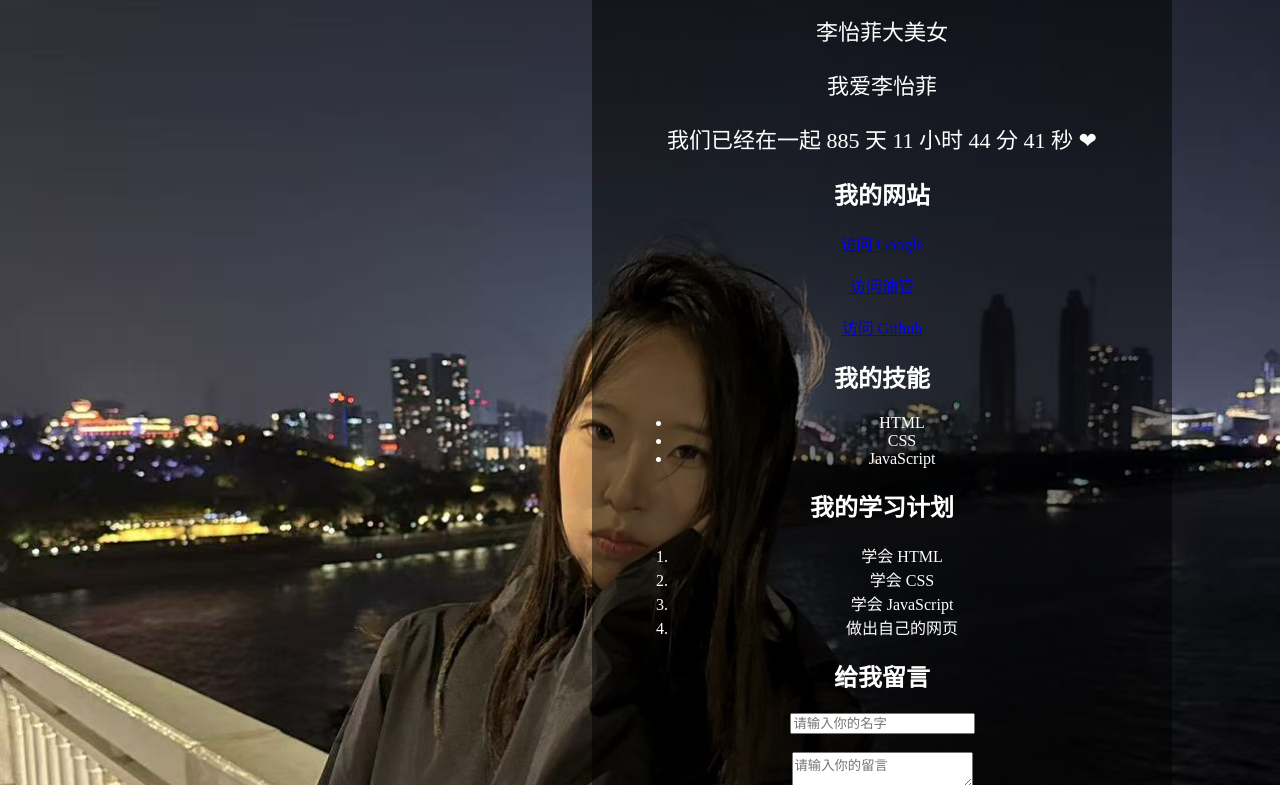
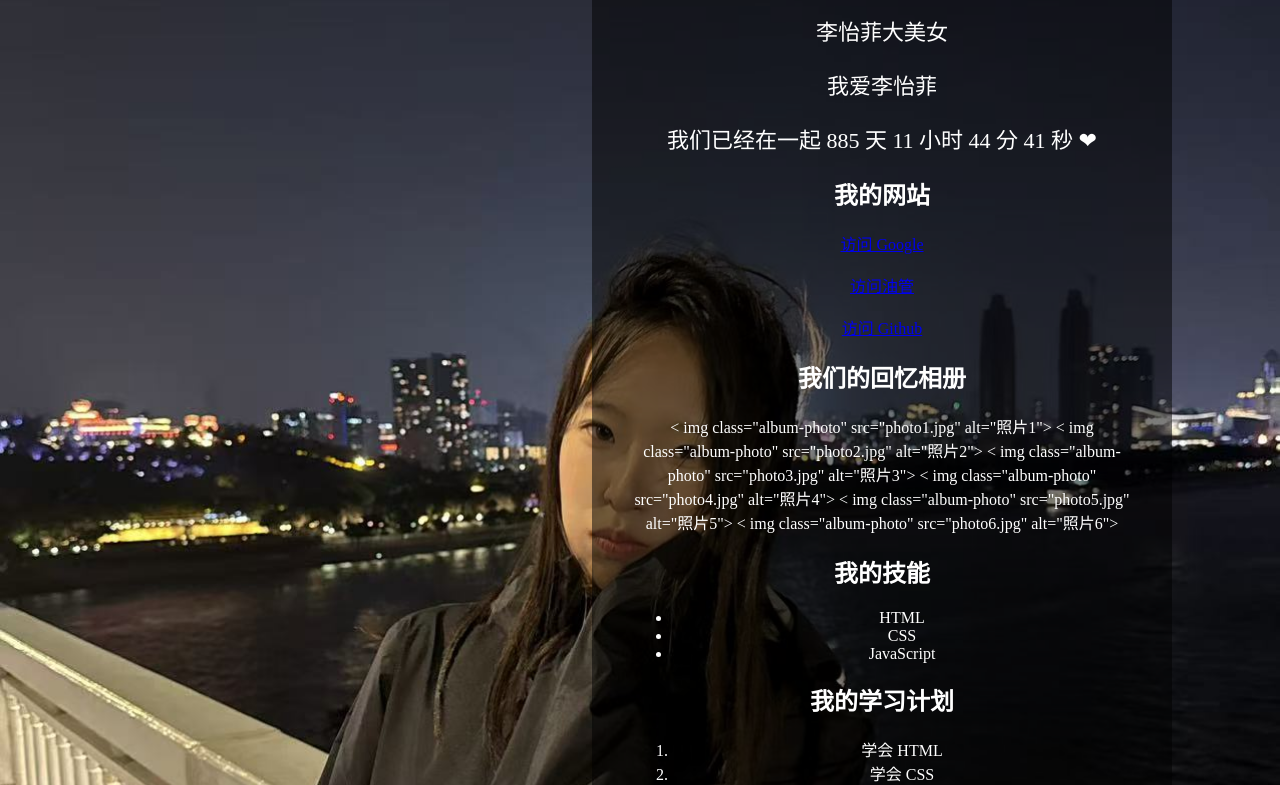
Before and after one commit to HZxYF/HZxYF.github.io, a plain HTML site: page index.html in a window 1280 px wide. Shown: the part 315-1100 px from the top of the page. Drawn offline with Linux system fonts and the light colour scheme.

Commit message:
Update index.html

```diff
--- a/index.html
+++ b/index.html
@@ -31,6 +31,25 @@
             margin: 150px 100px 150px auto;
             border-radius: 20px;
         }
+
+        .album {
+            display: flex;
+            flex-wrap: wrap;
+            justify-content: center;
+            gap: 10px;
+        }
+
+        .album-photo {
+            width: 140px;
+            height: 140px;
+            object-fit: cover;
+            border-radius: 12px;
+            transition: transform 0.3s;
+        }
+
+        .album-photo:hover {
+            transform: scale(1.15);
+        }
     </style>
 </head>
 
@@ -44,7 +63,7 @@
         <p>我爱李怡菲</p >
 
         <!-- 在一起的天数 -->
-        <p id="days-counter"></p>
+        <p id="days-counter"></p >
 
         <script>
             // 在一起的日期：2024年5月15日（月份从0开始，所以5月写成4）
@@ -86,6 +105,17 @@
             访问 Github
         </a >
 
+        <h2>我们的回忆相册</h2>
+
+        <div class="album">
+            < img class="album-photo" src="photo1.jpg" alt="照片1">
+            < img class="album-photo" src="photo2.jpg" alt="照片2">
+            < img class="album-photo" src="photo3.jpg" alt="照片3">
+            < img class="album-photo" src="photo4.jpg" alt="照片4">
+            < img class="album-photo" src="photo5.jpg" alt="照片5">
+            < img class="album-photo" src="photo6.jpg" alt="照片6">
+        </div>
+
         <h2>我的技能</h2>
 
         <ul>
```
